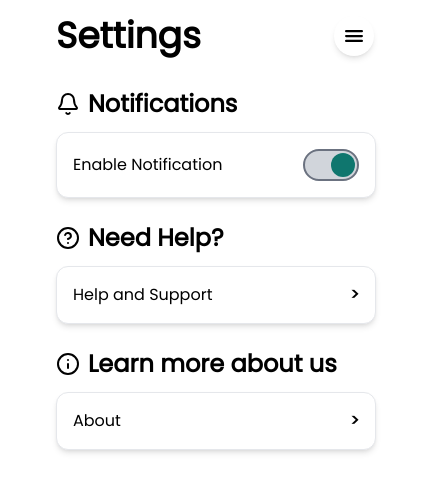
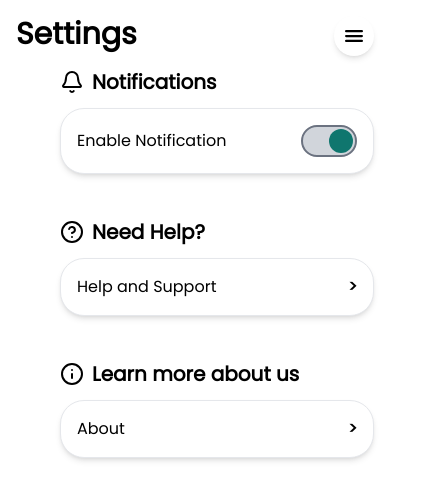
Before and after one commit to roserossssss/dive-site, a Next.js app in the folder diver-application/: page /dashboard/SettingsPage in a window 390 px wide. Shown: the top 500 px of the page, 432 px wide, since content can reach past the window. Built offline with nearby package versions, Linux system fonts and the light colour scheme.

Commit message:
Tweaked roserossssss settings page
Updated/tweaked changes

-Made it compatible with different screen size
lg: md: modifications

```diff
--- a/diver-application/app/dashboard/SettingsPage/About/page.tsx
+++ b/diver-application/app/dashboard/SettingsPage/About/page.tsx
@@ -28,9 +28,9 @@ export default function AboutUsPage() {
         </div>
 
         {/* About Us Content */}
-        <div className="mt-10 mx-auto ml-[150px] p-15 bg-[#D9E7EC] text-black rounded-2xl shadow-lg border-2 w-[870px] h-[650px] flex flex-col items-center justify-center">
+        <div className="mt-10 mx-auto  p-15 bg-[#D9E7EC] text-black rounded-2xl shadow-lg border-2 lg:w-[870px] lg:h-[650px] flex flex-col items-center justify-center">
           {/* Logo */}
-          <div className="w-[270px] h-[270px] flex justify-center -mt-20">
+          <div className="lg:w-[270px] lg:h-[270px]  flex justify-center lg:-mt-20 mt-10 m-12">
             <img src="/masterliveboards.svg" alt="Master LiveBoards Logo" className="object-contain" />
           </div>
 
@@ -40,7 +40,7 @@ export default function AboutUsPage() {
               Whether you're a beginner or a seasoned diver, our platform provides the tools you need to track dives, manage
               certifications, and ensure safety—all in one place.
             </p>
-            <p className="text-2xl text-[#374957] mt-20 font-bold">Dive Deeper, Dive Smarter with Master LiveBoards!</p>
+            <p className="text-2xl text-[#001526] mt-20 font-bold">Dive Deeper, Dive Smarter with Master LiveBoards!</p>
           </div>
         </div>
       </main>
--- a/diver-application/app/dashboard/SettingsPage/NeedHelp/page.tsx
+++ b/diver-application/app/dashboard/SettingsPage/NeedHelp/page.tsx
@@ -29,7 +29,7 @@ export default function HelpPage() {
             </div>
 
         {/* Help Cards */}
-        <div className="mt-6 grid grid-cols-3 gap-6">
+        <div className="mt-6 grid grid-cols-1 gap-6 lg:grid-cols-3 justify-items-center">
           <HelpCard icon={<LifeBuoy size={130} />} title="New to Master Liveboards?"
             description="Set up your account, verify your profile, and start logging dives." />
 
@@ -59,7 +59,7 @@ function HelpCard({ icon, title, description }: { icon: React.ReactNode; title:
     <div className="bg-[#D9E7EC] p-6 rounded-xl shadow-lg shadow-gray-400 text-center flex flex-col items-center justify-center w-[335px] h-[357px]">
       <div className="text-[#374957] text-[120px] flex justify-center">{icon}</div>
       <h3 className="mt-4 text-2xl font-bold text-[#374957]">{title}</h3>
-      <p className="text-gray-600 mt-2 text-lg text-[#374957]">{description}</p>
+      <p className=" mt-2 text-lg text-[#374957]">{description}</p>
     </div>
   );
 }
--- a/diver-application/app/dashboard/SettingsPage/page.tsx
+++ b/diver-application/app/dashboard/SettingsPage/page.tsx
@@ -9,22 +9,23 @@ export default function ProfilePage() {
   const [notificationsEnabled, setNotificationsEnabled] = useState(true);
 
   return (
-    <div className="flex h-screen">
+    <div className="">
       {/* Main Content */}
-      <main className="flex-1 p-10 pt-0">
-        <h2 className="text-4xl text-black font-bold mb-4">Settings</h2>
+      <main className="space-x-11">
+        <h2 className="text-3xl md:text-4xl text-black font-bold mb-4">Settings</h2>
 
+        <div className="space-y-11">
           {/* Notifications */}
-        <div className="mb-6 mt-8">
-          <h3 className="flex items-center gap-2 text-2xl font-bold text-black">
+          <div>
+            <h3 className="flex items-center gap-2 text-xl md:text-2xl font-bold text-black">
               <Bell size={24} className="text-black" /> Notifications
             </h3>
 
-          <div className="flex items-center justify-between mt-3 p-4 w-80 bg-white rounded-xl shadow-md border">
+            <div className="flex items-center justify-between mt-3 p-4 w-full md:w-80 bg-white rounded-3xl shadow-md border">
               <label htmlFor="notifications-toggle" className="text-black font-medium">
                 Enable Notification
               </label>
-            <label className="relative inline-flex items-center cursor-pointer">
+              <label className="relative inline-flex items-center">
                 <input
                   type="checkbox"
                   id="notifications-toggle"
@@ -49,13 +50,13 @@ export default function ProfilePage() {
           </div>
 
           {/* Help Section */}
-        <div className="mb-6">
-          <h3 className="flex items-center gap-2 text-2xl font-bold text-black">
+          <div>
+            <h3 className="flex items-center gap-2 text-xl md:text-2xl font-bold text-black">
               <HelpCircle size={24} className="text-black" /> Need Help?
             </h3>
             <button
               onClick={() => router.push("/dashboard/SettingsPage/NeedHelp")}
-            className="mt-3 w-80 p-4 border rounded-xl flex justify-between items-center bg-white shadow-md hover:bg-gray-100 transition"
+              className="mt-3 w-full md:w-80 p-4 border rounded-3xl flex justify-between items-center bg-white shadow-md hover:bg-gray-100 transition"
             >
               <span className="text-black font-medium">Help and Support</span>
               <span className="text-black">&gt;</span>
@@ -64,15 +65,17 @@ export default function ProfilePage() {
 
           {/* About Section */}
           <div>
-          <h3 className="flex items-center gap-2 text-2xl font-bold text-black">
+            <h3 className="flex items-center gap-2 text-xl md:text-2xl font-bold text-black">
               <Info size={24} className="text-black" /> Learn more about us
             </h3>
             <button
               onClick={() => router.push("/dashboard/SettingsPage/About")}
-           className="mt-3 w-80 p-4 border rounded-xl flex justify-between items-center bg-white shadow-md hover:bg-gray-100 transition">
+              className="mt-3 w-full md:w-24 p-4 border rounded-3xl flex justify-between items-center bg-white shadow-md hover:bg-gray-100 transition"
+            >
               <span className="text-black font-medium">About</span>
               <span className="text-black">&gt;</span>
             </button>
+          </div>
         </div>
       </main>
     </div>
```
Lines whose indentation alone changed are shown as unchanged.
